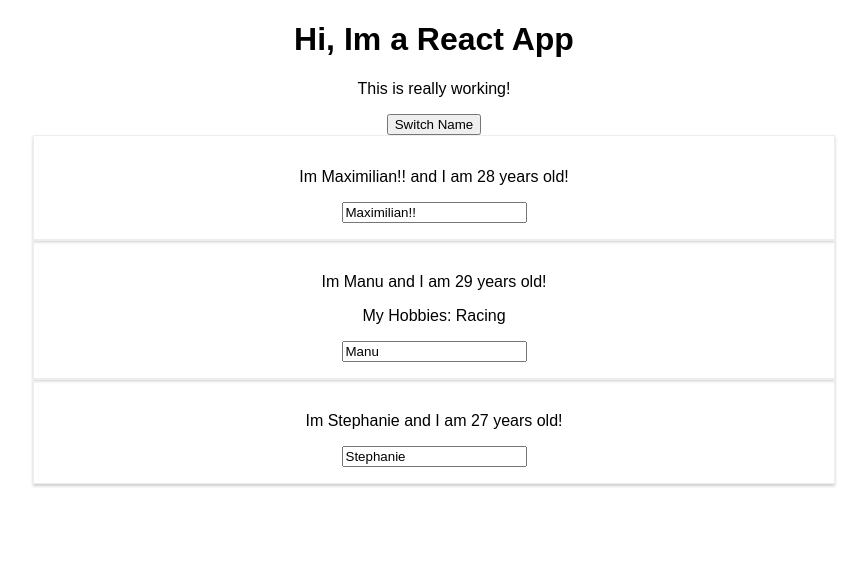
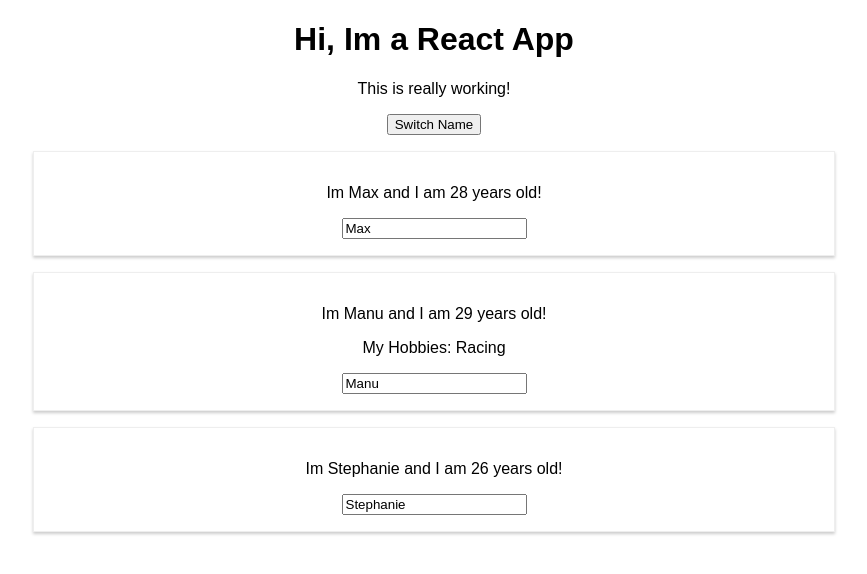
Before and after one commit to Q-Win/mfra, a React (Create React App) app: page / in a window 1280 px wide. Both pictures are taken after a click on the button "Switch Name". Shown: the top 574 px of the page, without its empty margins (206-1073 px from the left). Built offline with nearby package versions, Linux system fonts and the light colour scheme.

Commit message:
add conditional

```diff
--- a/src/App.js
+++ b/src/App.js
@@ -9,7 +9,8 @@
       { name: 'Manu', age: 29 },
       { name: 'Stephanie', age: 26 }
     ],
-    otherState: 'some other value'
+    otherState: 'some other value',
+    showPersons: false
   }
 
   switchNameHandler = (newName) => {
@@ -34,12 +35,19 @@
     } )
   }
 
+  togglePersonsHandler = () => {
+    const doesShow = this.state.showPersons;
+    this.setState({showPersons: !doesShow});
+  }
+
   render () {
     return (
       <div className="App">
         <h1>Hi, Im a React App</h1>
         <p>This is really working!</p>
-        <button onClick={() => this.switchNameHandler('Maximilian!!')}>Switch Name</button>
+        <button onClick={this.togglePersonsHandler}>Switch Name</button>
+        { this.state.showPersons === true ?
+          <div>
           <Person
             name={this.state.persons[0].name}
             age={this.state.persons[0].age} />
@@ -51,6 +59,8 @@
           <Person
             name={this.state.persons[2].name}
             age={this.state.persons[2].age} />
+        </div> : null
+      }
       </div>
     );
     // return React.createElement('div', {className: 'App'}, React.createElement('h1', null, 'Does this work now?'));
--- a/src/Person/Person.css
+++ b/src/Person/Person.css
@@ -1,6 +1,6 @@
 .Person {
   width: 60%;
-  margin: auto;
+  margin: 16px auto;
   border: 1px solid #eee;
   box-shadow: 0 2px 3px #ccc;
   padding: 16px;
```
Lines whose indentation alone changed are shown as unchanged.
